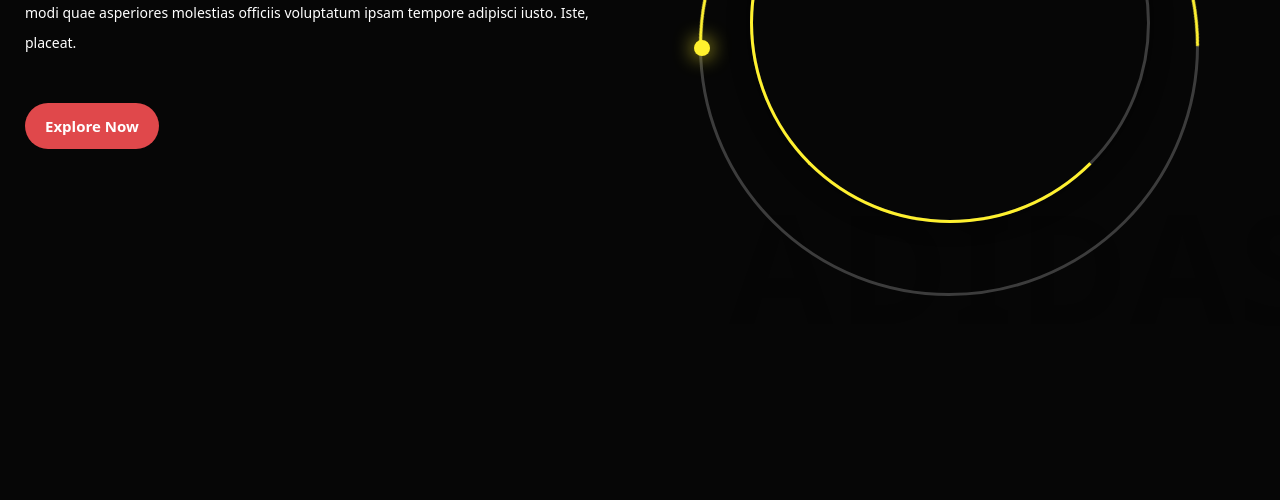
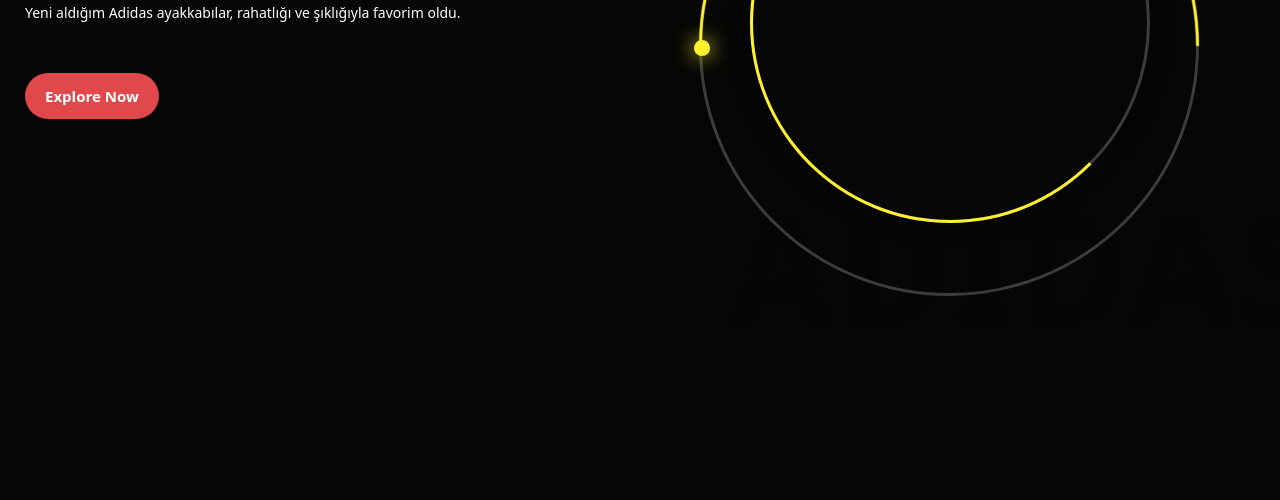
Before and after one commit to ercansahin16/udemig-projes, a plain HTML site: page Adidas/index.html in a window 1280 px wide. Shown: the part 300-800 px from the top of the page. Drawn offline with Linux system fonts and the light colour scheme.

Commit message:
Update index.html

```diff
--- a/Adidas/index.html
+++ b/Adidas/index.html
@@ -31,9 +31,7 @@
     <div class="row">
       <div class="col-2">
         <h1>Style Shoes.</h1>
-        <p>Lorem ipsum, dolor sit amet consectetur adipisicing elit. Mollitia iste officia, est inventore modi quae
-          asperiores
-          molestias officiis voluptatum ipsam tempore adipisci iusto. Iste, placeat.</p>
+        <p>Yeni aldığım Adidas ayakkabılar, rahatlığı ve şıklığıyla favorim oldu. </p>
         <a href="" class="btn">Explore Now</a>
       </div>
       <div class="col-2" id="circle-ring">
```
